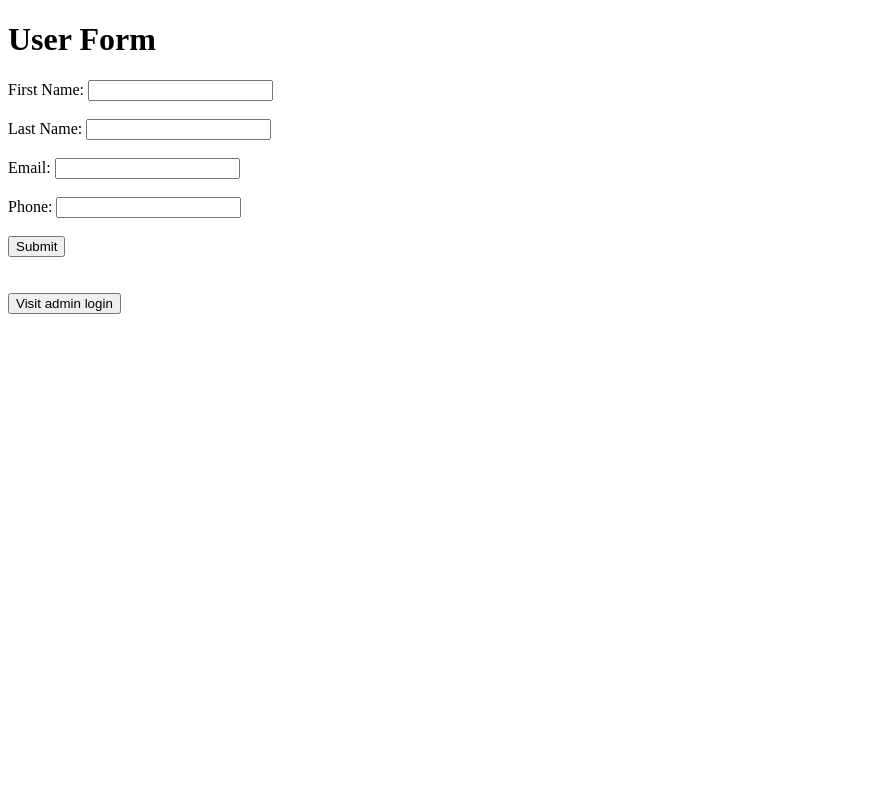
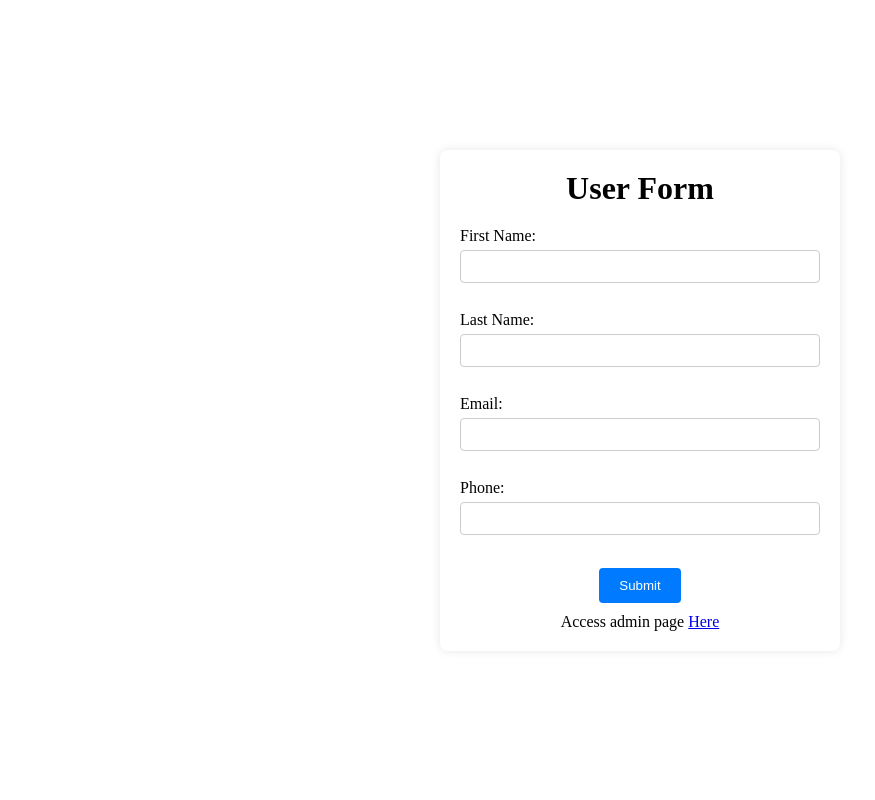
Before and after one commit to ShejulShubham/Registration_Form, a PHP site: page / in a window 1280 px wide. Shown: the whole page, without its empty margins (0-875 px from the left). Run offline with PHP 8.4, Linux system fonts and the light colour scheme.

Commit message:
added stylesheet

```diff
--- a/index.php
+++ b/index.php
@@ -3,28 +3,41 @@
 <head>
     <meta charset="UTF-8">
     <meta name="viewport" content="width=device-width, initial-scale=1.0">
+    <link rel="stylesheet" href="style.css" class="stylesheet">
     <title>User Form</title>
 </head>
 <body>
+
+    <div class="form-container">
+        <div class="header">
             <h1>User Form</h1>
+        </div>
         <form action="submit.php" method="POST">
+        <div class="input">
             <label for="firstname">First Name:</label>
             <input type="text" id="firstname" name="firstname" required><br><br>
+        </div>
 
+        <div class="input">
             <label for="lastname">Last Name:</label>
             <input type="text" id="lastname" name="lastname" required><br><br>
+        </div>
 
+        <div class="input">
             <label for="email">Email:</label>
             <input type="email" id="email" name="email" required><br><br>
+        </div>
 
+        <div class="input">
             <label for="phone">Phone:</label>
             <input type="phone" id="phone" name="phone" required><br><br>
+        </div>
 
+        <div class="btn">
             <button type="submit">Submit</button>
+        </div>
     </form>
-    <br/><br/>
-    <div>
-        <a href="admin_login.php"><button>Visit admin login</button></a>
+        <p>Access admin page <a href="admin_login.php">Here</a></p>
     </div>
 </body>
 </html>
--- /dev/null
+++ b/style.css
@@ -0,0 +1,99 @@
+* {
+    margin: 0;
+    padding: 0;
+    box-sizing: border-box;
+}
+
+body, html {
+    height: 100vh;
+    display: flex;
+    flex-direction: column;
+    align-items: center;
+    justify-content: center;
+}
+
+.container {
+    width: 400px;
+    max-width: 600px;
+    padding: 20px;
+    background-color: #fff;
+    border-radius: 8px;
+    box-shadow: 0 0 10px rgba(0, 0, 0, 0.1);
+}
+
+.container p{
+    text-align: center;
+    margin: 20px;
+}
+
+.btn1{
+    place-self: end;
+}
+
+.btn1 button {
+    padding: 10px 20px;
+    margin: 5px;
+    margin-bottom: 10px;
+    border: none;
+    border-radius: 4px;
+    background-color: rgb(249, 6, 6);
+    color: #fff;
+    cursor: pointer;
+}
+
+.btn1 button:hover {
+    background-color: #6e0202;
+}
+
+.form-container {
+    width: 400px;
+    max-width: 600px;
+    padding: 20px;
+    background-color: #fff;
+    border-radius: 8px;
+    box-shadow: 0 0 10px rgba(0, 0, 0, 0.1);
+}
+
+.header {
+    text-align: center;
+    margin-bottom: 20px;
+}
+
+.input {
+    margin-bottom: 10px;
+}
+
+.input label {
+    display: block;
+    margin-bottom: 5px;
+}
+
+.input input {
+    width: 100%;
+    padding: 8px;
+    border: 1px solid #ccc;
+    border-radius: 4px;
+}
+
+.btn {
+    text-align: center;
+}
+
+.btn button {
+    padding: 10px 20px;
+    margin: 5px;
+    margin-bottom: 10px;
+    border: none;
+    border-radius: 4px;
+    background-color: #007bff;
+    color: #fff;
+    cursor: pointer;
+}
+
+.btn button:hover {
+    background-color: #0056b3;
+}
+
+.form-container p {
+    text-align: center;
+}
--- a/submit.php
+++ b/submit.php
@@ -27,7 +27,7 @@ try {
     $stmt->bindParam(':phone', $phone);
     $stmt->execute();
 
-    echo "Data saved successfully!";
+    header('Location: success.php');
 } catch (PDOException $e) {
     echo "Error: " . $e->getMessage();
 }
```
Also changed, not shown: admin_dashboard.php (+10 -1 lines), admin_login.php (+11 -3 lines), success.php (added, +59 -0 lines). Lines whose indentation alone changed are shown as unchanged.
